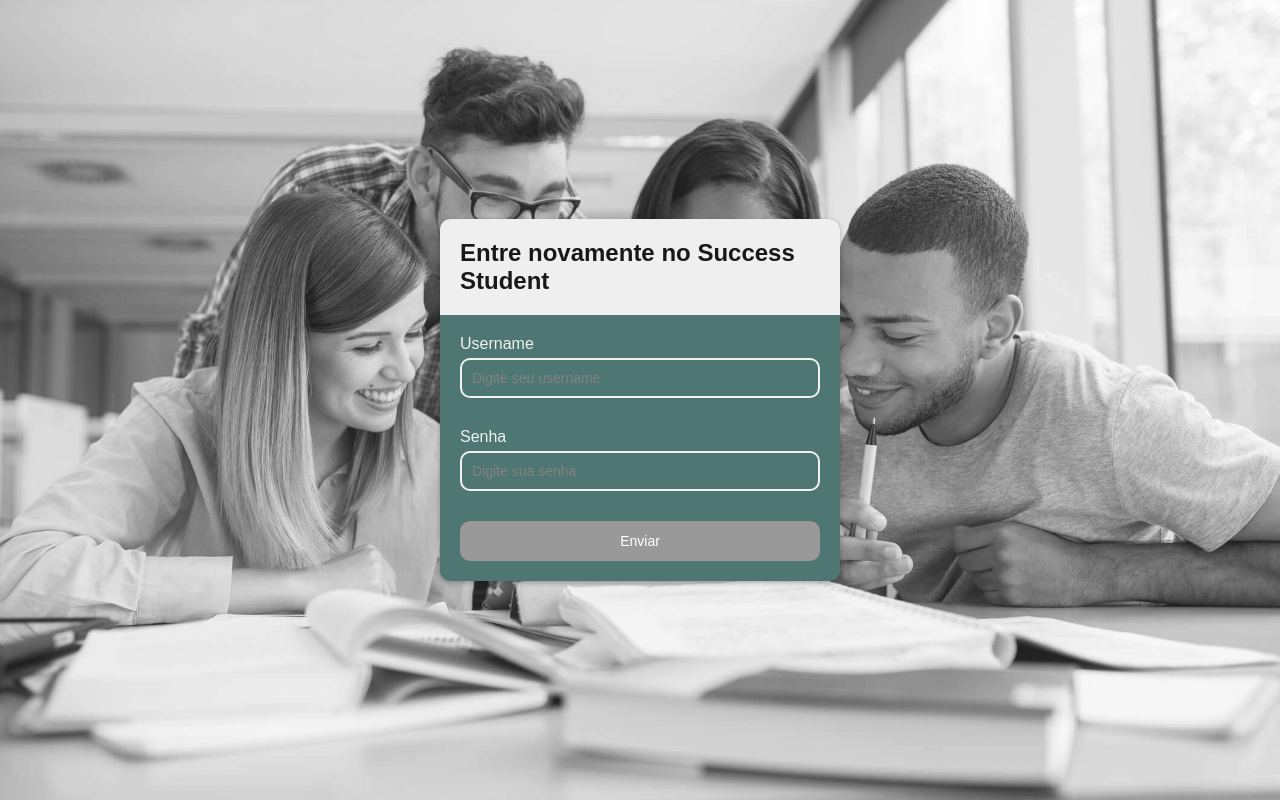
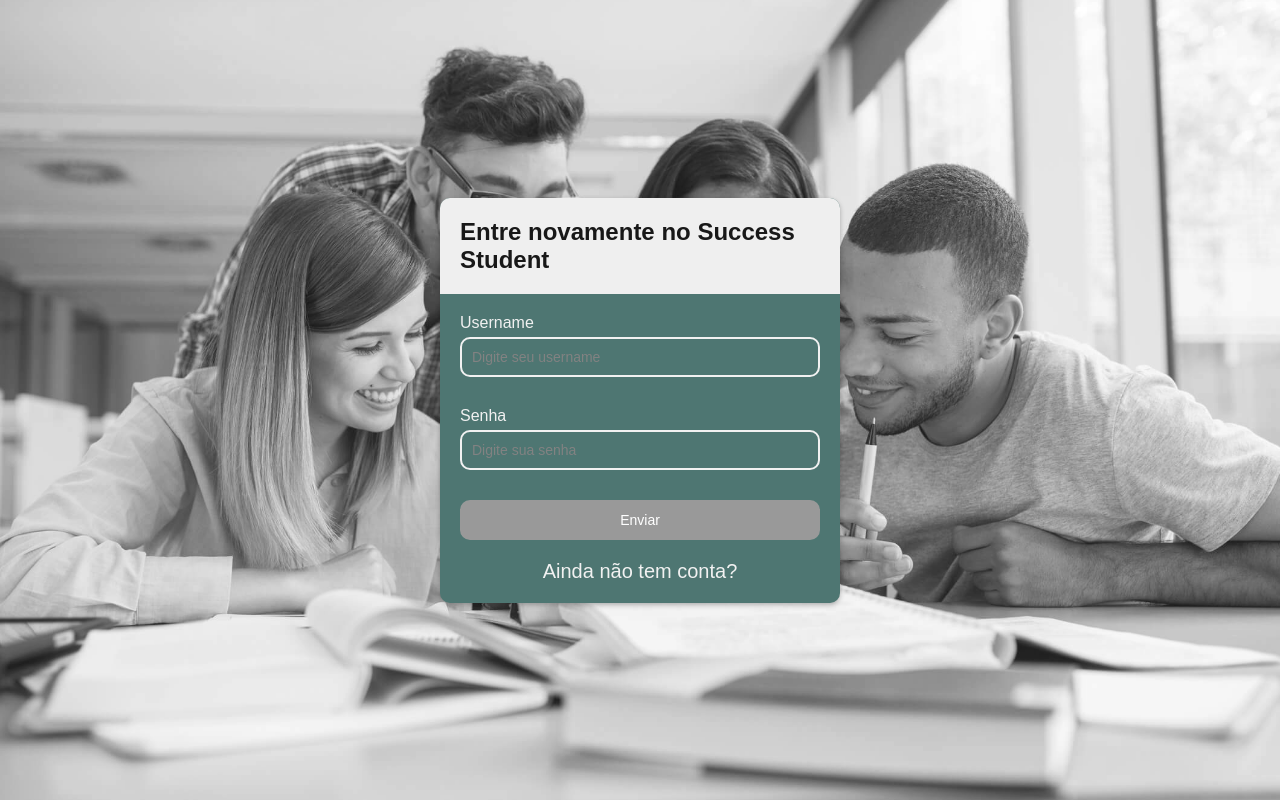
Before and after one commit to Bob-Cafezento/success-student, a Vue app: page /login in a window 1280 px wide. Built offline with nearby package versions, Linux system fonts and the light colour scheme.

Commit message:
botão não tenho uma conta

```diff
--- a/src/views/LoginView.vue
+++ b/src/views/LoginView.vue
@@ -56,9 +56,13 @@
           <i class="fas fa-check-circle"></i>
           <small></small>
         </div>
+
         <button type="submit" class="botao" @click="logarUsuario">
           Enviar
         </button>
+        <div id="cadastro" @click="$router.push('/cadastro')">
+          Ainda não tem conta?
+        </div>
       </form>
     </div>
   </div>
@@ -83,7 +87,12 @@
   color: #f0f0f0;
   opacity: 0.9;
 }
-
+div#cadastro {
+  margin-top: 20px;
+  font-size: 20px;
+  display: flex;
+  justify-content: center;
+}
 .container {
   background-color: #3b6863;
   border-radius: 10px;
```
